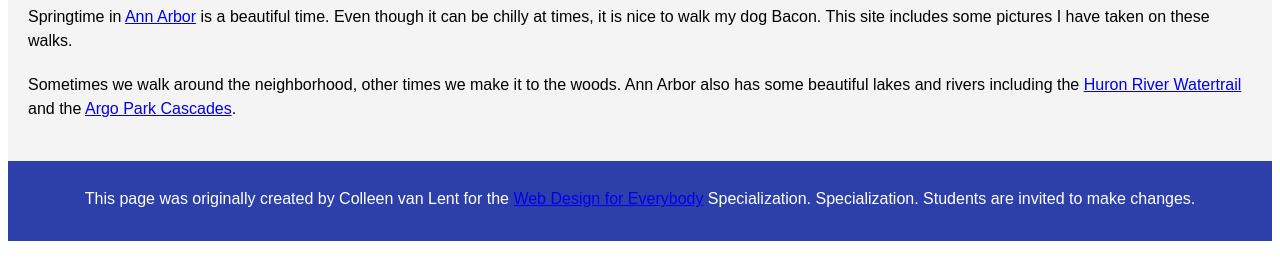
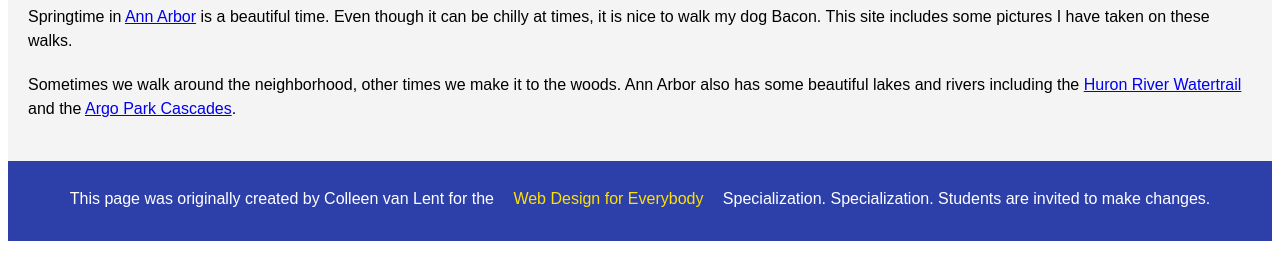
Before and after one commit to ABoyes96/HW2, a plain HTML site: page index.html in a window 1280 px wide. Shown: the part 501-780 px from the top of the page. Drawn offline with Linux system fonts and the light colour scheme.

Commit message:
Correct contrast error

```diff
--- a/css/styles.css
+++ b/css/styles.css
@@ -73,3 +73,10 @@ footer {
     padding: 10px;
     font-family: Arial, sans-serif;
 }
+
+.Bottomlink a {
+    color: rgb(255, 225, 0);
+    text-decoration: none;
+    padding: 10px 15px;
+    font-family: Arial, sans-serif;
+}
--- a/index.html
+++ b/index.html
@@ -33,7 +33,7 @@
 
   </main>
   <footer>
-    <p>This page was originally created by Colleen van Lent for the <a
+    <p class = "Bottomlink">This page was originally created by Colleen van Lent for the <a
         href="https://www.coursera.org/specializations/web-design"> Web Design for Everybody</a> Specialization.
       Specialization. Students are invited to make changes.</p>
   </footer>
```
Also changed, not shown: neighborhood.html (+1 -1 lines), parks.html (+1 -1 lines).
